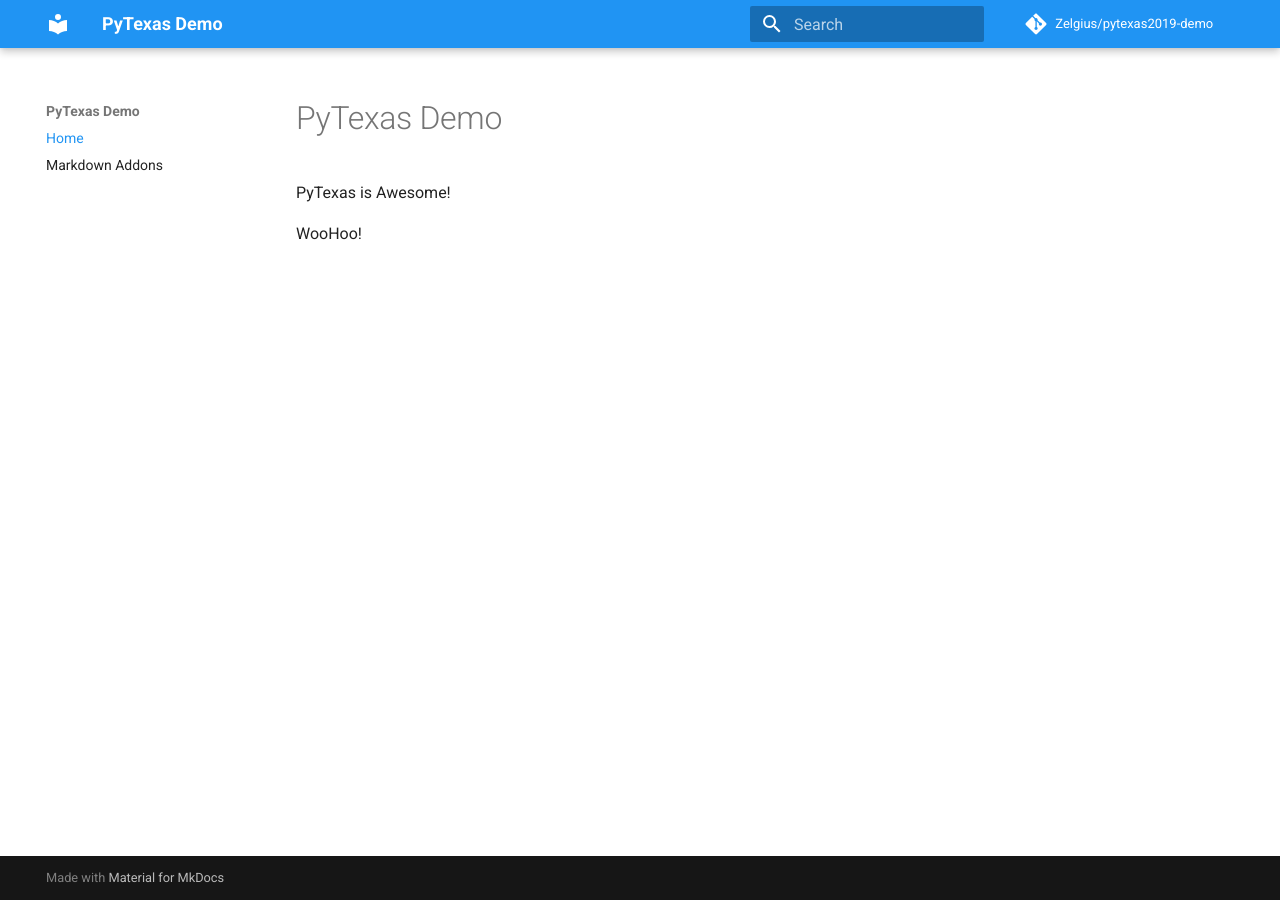
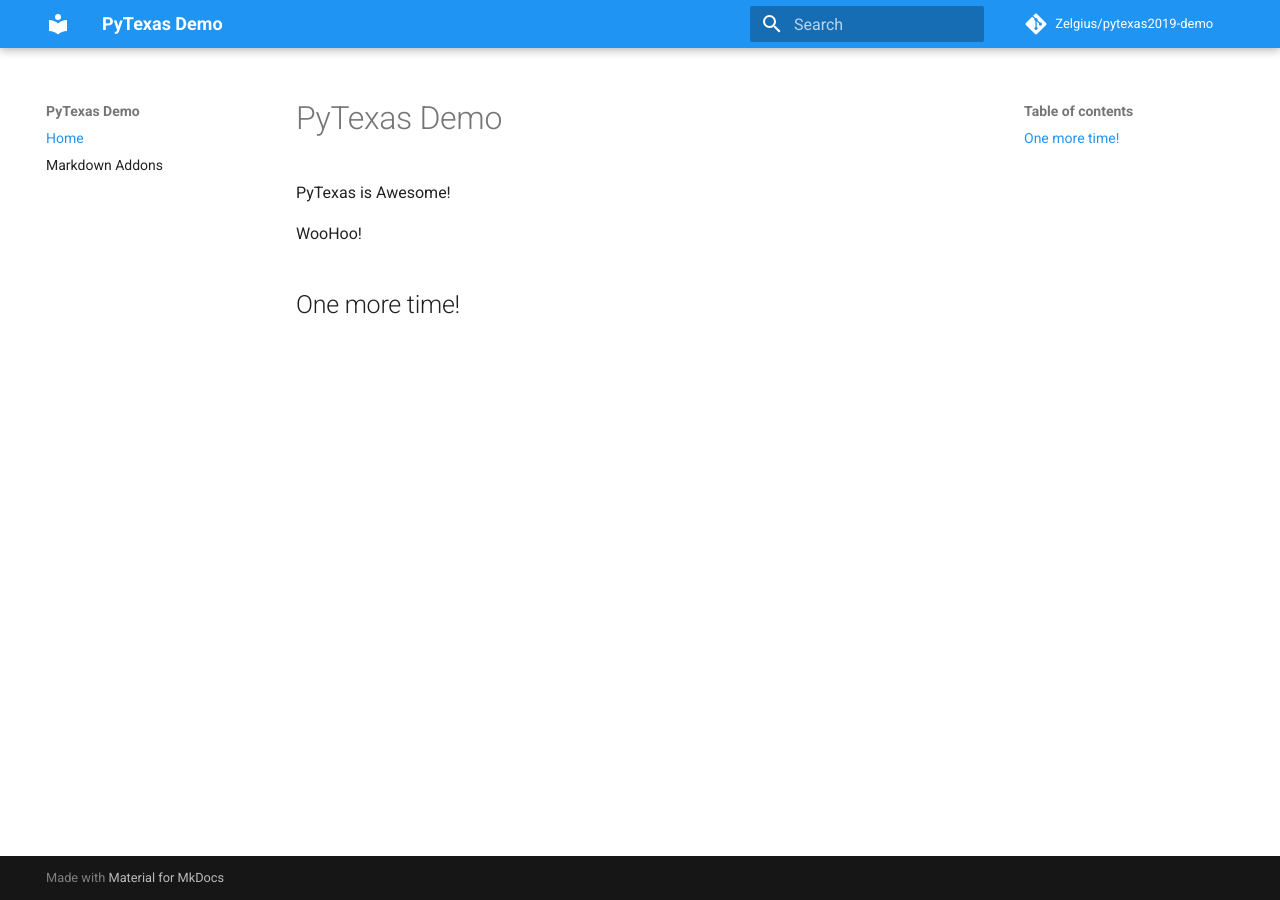
Before and after one commit to AlanHasty/pytexas2019-demo, an MkDocs documentation site: the page built from docs/docs/index.md, in a window 1280 px wide. Built offline with MkDocs 1.6.1 and Material for MkDocs 9.7.7, drawn with Linux system fonts in a browser that asks for light colours; nearby versions of some CDN libraries; a script that is not in the unit is left out; comment, search, counter and statistics services are not loaded.

Commit message:
second commit

```diff
--- a/docs/docs/index.md
+++ b/docs/docs/index.md
@@ -3,3 +3,5 @@
 PyTexas is Awesome!
 
 WooHoo!
+
+## One more time!
```
Also changed, not shown: 1 other file.
